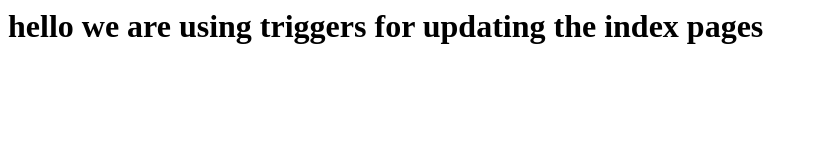
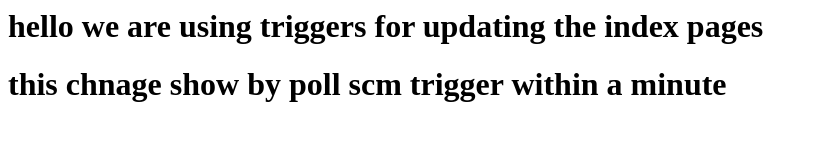
Before and after one commit to technet001/indexwebpage, a plain HTML site: page index.html in a window 1280 px wide. Shown: the whole page, without its empty margins (0-818 px from the left). Drawn offline with Linux system fonts and the light colour scheme.

Commit message:
version 2

```diff
--- a/index.html
+++ b/index.html
@@ -1 +1,2 @@
 <h1> hello we are using triggers for updating the index pages </h1>
+<h1> this chnage show by  poll scm trigger within a minute </h1>
```
